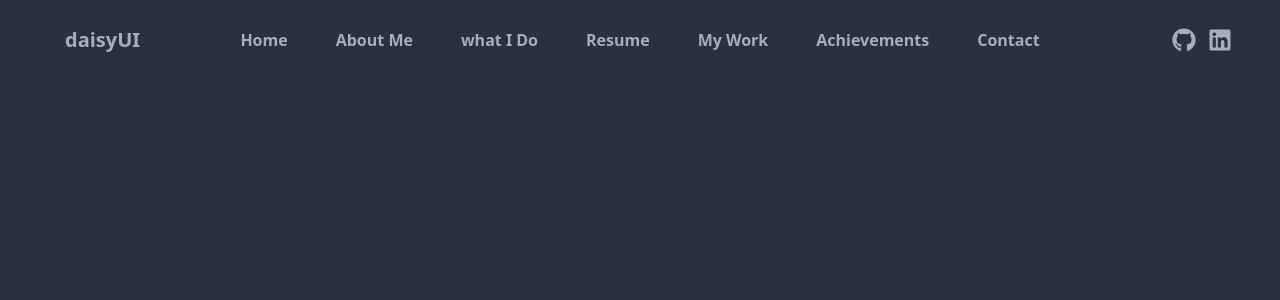
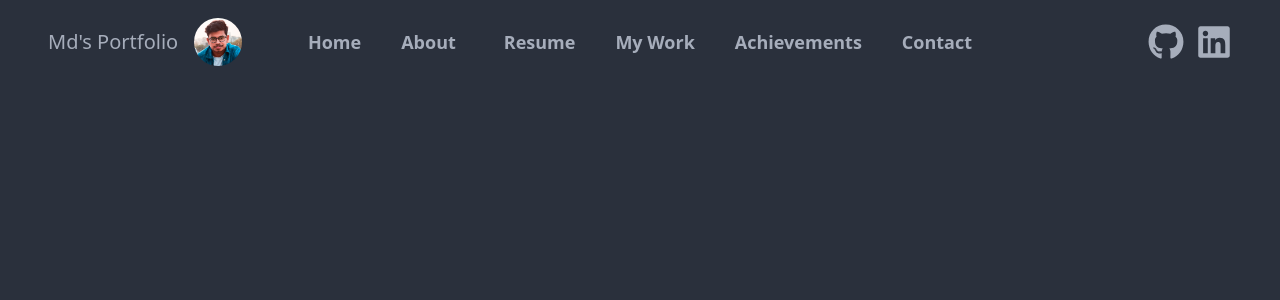
Before and after one commit to MDSHOHAG617/Portfolio-with-Next.js, a Next.js app: page /Components/Navbar in a window 1280 px wide. Shown: the top 300 px of the page. Built offline with nearby package versions, Linux system fonts and the light colour scheme.

Commit message:
slightly updated

```diff
--- a/package.json
+++ b/package.json
@@ -14,6 +14,7 @@
     "eslint": "8.31.0",
     "eslint-config-next": "13.1.1",
     "next": "13.1.1",
+    "next-images": "^1.8.4",
     "react": "18.2.0",
     "react-dom": "18.2.0",
     "react-icons": "^4.7.1",
--- a/pages/Components/About.js
+++ b/pages/Components/About.js
@@ -2,7 +2,7 @@ import React from "react";
 
 const About = () => {
   return (
-    <div className=" lg:sticky lg:mt-96 lg:p-96 " id="about">
+    <div className=" lg:sticky lg:mt-96 p-96 " id="about">
       HUIIII about{" "}
     </div>
   );
--- a/pages/Components/Footer.js
+++ b/pages/Components/Footer.js
@@ -14,7 +14,7 @@ const Footer = () => {
   console.log(router);
   return (
     <div>
-      <div className="hidden lg:block   fixed h-screen bg-[#111418] text-white p-16 z-20 topNav">
+      <div className="fixed left-0 top-0 hidden lg:block   h-screen bg-[#111418] text-white p-16 z-20 topNav">
         <Image
           className=" lg:w-36 rounded-full mx-auto "
           src={logo}
--- a/pages/Components/Navbar.js
+++ b/pages/Components/Navbar.js
@@ -7,11 +7,11 @@ import { FaLinkedin } from "react-icons/fa";
 
 const Navbar = () => {
   return (
-    <div>
-      <div className="navbar pr-8 lg:px-12 py-4">
-        <div className="navbar-start">
-          <div className="dropdown">
-            <label tabIndex={0} className="btn btn-ghost lg:hidden">
+    <div className="sticky top-0">
+      <div className="navbar pr-8 lg:px-12 py-4 ">
+        <div className="navbar-start ">
+          <div className="dropdown ">
+            <label tabIndex={0} className="btn btn-ghost lg:hidden ">
               <svg
                 xmlns="http://www.w3.org/2000/svg"
                 className="h-5 w-5"
@@ -29,7 +29,7 @@ const Navbar = () => {
             </label>
             <ul
               tabIndex={0}
-              className="menu menu-compact dropdown-content mt-3 p-2 shadow bg-base-100 rounded-box w-52"
+              className="menu menu-compact dropdown-content mt-3 p-2 shadow  rounded-box w-52 bg-[#15AA97] text-white "
             >
               <li>
                 <Link className="text-md  font-semibold" href="/">
@@ -38,15 +38,15 @@ const Navbar = () => {
               </li>
               <li tabIndex={0}>
                 <Link className="text-md  font-semibold " href="/about">
-                  About Me
+                  About
                 </Link>
               </li>
-
+              {/*
               <li>
                 <Link className="text-md  font-semibold" href="/whatIDo">
                   what I Do
                 </Link>
-              </li>
+              </li> */}
               <li>
                 <Link className="text-md  font-semibold " href="/resume">
                   Resume
@@ -72,41 +72,47 @@ const Navbar = () => {
               </li>
             </ul>
           </div>
-          <a className="btn btn-ghost normal-case text-xl">daisyUI</a>
+          {/* <a className="btn btn-ghost normal-case text-xl">daisyUI</a> */}
+          <p className="text-md lg:text-xl">Md's Portfolio</p>
+          <Image
+            className="w-10 lg:w-12 rounded-full mx-auto lg:ml-4"
+            src={logo}
+            alt="Picture of the author"
+          />
         </div>
         <div className="navbar-center hidden lg:flex">
           <ul className="menu menu-horizontal px-1">
             <li>
-              <Link className="text-md  font-semibold" href="/">
+              <Link className="text-lg  font-semibold" href="/">
                 Home
               </Link>
             </li>
             <li tabIndex={0}>
-              <Link className="text-md  font-semibold mx-4" href="/about">
-                About Me
+              <Link className="text-lg  font-semibold mx-2" href="/about">
+                About
               </Link>
             </li>
 
-            <li>
-              <Link className="text-md  font-semibold" href="/whatIDo">
+            {/* <li>
+              <Link className="text-md  font" href="/whatIDo">
                 what I Do
               </Link>
-            </li>
+            </li> */}
             <li>
-              <Link className="text-md  font-semibold mx-4" href="/resume">
+              <Link className="text-lg  font-semibold mx-2" href="/resume">
                 Resume
               </Link>
             </li>
             <li>
               {" "}
-              <Link className="text-md font-semibold" href="/myWork">
+              <Link className="text-lg  font-semibold" href="/myWork">
                 My Work
               </Link>
             </li>
             <li>
               {" "}
               <Link
-                className="text-md  font-semibold mx-4"
+                className="text-lg  font-semibold mx-2"
                 href="/achievements"
               >
                 Achievements{" "}
@@ -114,7 +120,7 @@ const Navbar = () => {
             </li>
             <li>
               {" "}
-              <Link className="text-md  font-semibold" href="/contact">
+              <Link className="text-lg  font-semibold" href="/contact">
                 Contact{" "}
               </Link>
             </li>
@@ -125,13 +131,13 @@ const Navbar = () => {
             className="mr-3 hover:text-[#15aa97]"
             href="https://github.com/MDSHOHAG617"
           >
-            <FaGithub className=" lg:text-2xl" />
+            <FaGithub className=" lg:text-4xl" />
           </Link>
           <Link
             className="hover:text-[#15aa97]"
             href="https://www.linkedin.com/in/md-shohag007/"
           >
-            <FaLinkedin className=" lg:text-2xl" />
+            <FaLinkedin className=" lg:text-4xl" />
           </Link>
         </div>
       </div>
--- a/pages/index.js
+++ b/pages/index.js
@@ -8,15 +8,21 @@ import Footer from "./Components/Footer.js";
 
 export default function Home() {
   return (
-    <div className="">
-      <Navbar />
+    <div className=" grid grid-cols-1 lg:grid-cols-2">
+      <div>
+        <Footer />
+      </div>
+
+      <div>
+        {/* <Navbar /> */}
         <Hoome />
         {/* <About /> */}
-      <Projects />
+        {/* <Projects /> */}
         {/* <Footer /> */}
         <Link href="#navbar" className="relative text-end ">
           <BsArrowUpCircle className="text-3xl  m-16 fixed bottom-0 right-0 z-50 text-white" />
         </Link>
       </div>
+    </div>
   );
 }
```
Also changed, not shown: pages/Components/Hoome.js (+38 -2 lines), 1 other file (tests, documents, lock files or other folders). Lines whose indentation alone changed are shown as unchanged.
